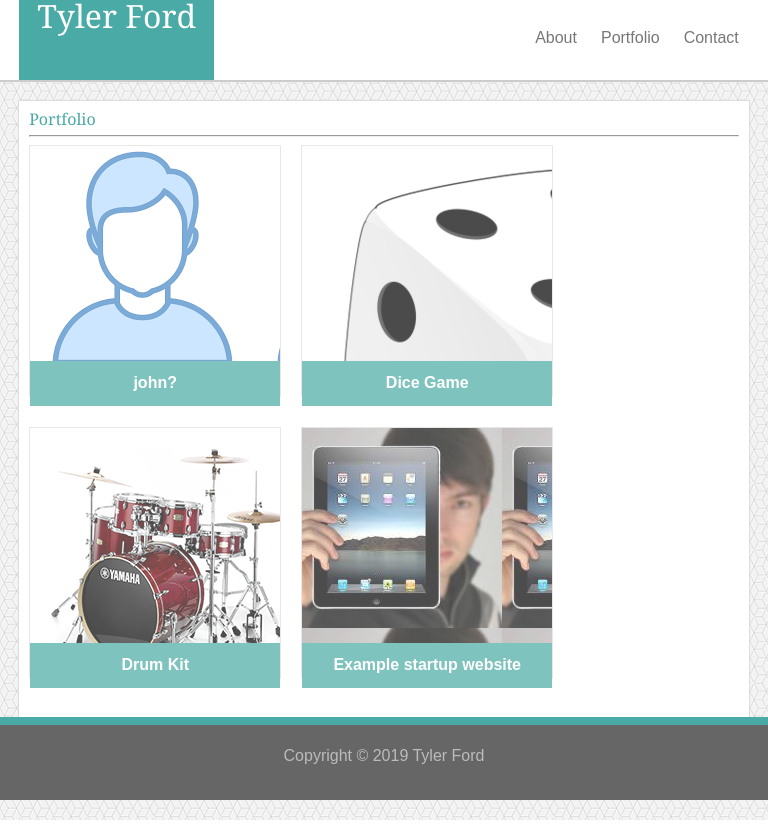
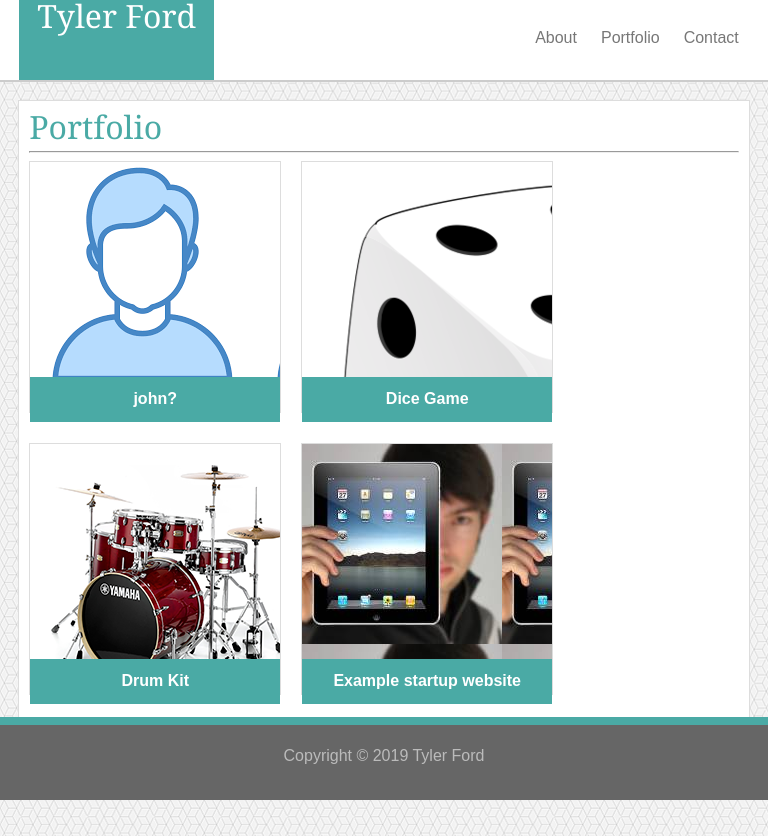
Before and after one commit to tylermorrisford/Responsive-Portfolio, a plain HTML site: page portfolio.html in a window 768 px wide. Drawn offline with nearby package versions, Linux system fonts and the light colour scheme.

Commit message:
fixed bug: tablet screen size had overlapping min-width, causing dead-zone between 601px and 640px where styles conflicted

```diff
--- a/assets/css/style.css
+++ b/assets/css/style.css
@@ -230,7 +230,7 @@ p {
 
 /* Tablet Sizes */
 
-@media (min-width:601px) and (max-width: 768px) {
+@media (min-width:641px) and (max-width: 768px) {
 
     /* header class styles */
     .headingbar {
@@ -293,7 +293,7 @@ p {
 
     .pagetitle {
         color: #4aaaa5;
-        font-size: 1rem;
+        font-size: 2rem;
     }
 
     .img {
@@ -335,7 +335,6 @@ p {
         width: 250px;
         height: 250px;
         background-image: url("../images/john.png");
-        opacity: 0.7;
         display: inline-block;
         margin-right: 20px;
         margin-bottom: 30px;
@@ -346,7 +345,6 @@ p {
         width: 250px;
         height: 250px;
         background-image: url("../images/dice.png");
-        opacity: 0.7;
         display: inline-block;
         margin-right: 20px;
         margin-bottom: 30px;
@@ -357,7 +355,6 @@ p {
         width: 250px;
         height: 250px;
         background-image: url("../images/drums.png");
-        opacity: 0.7;
         display: inline-block;
         margin-right: 20px;
         margin-bottom: 30px;
@@ -368,7 +365,6 @@ p {
         width: 250px;
         height: 250px;
         background-image: url("../images/ipad-startup.jpg");
-        opacity: 0.7;
         display: inline-block;
         margin-right: 20px;
         margin-bottom: 30px;
@@ -443,7 +439,7 @@ p {
 
     .wrapper {
         width: 95%;
-        margin: 100px auto 0;
+        margin: 60px auto 50px;
         background-color: white;
         border: 1px solid #ddd;
     }
```
